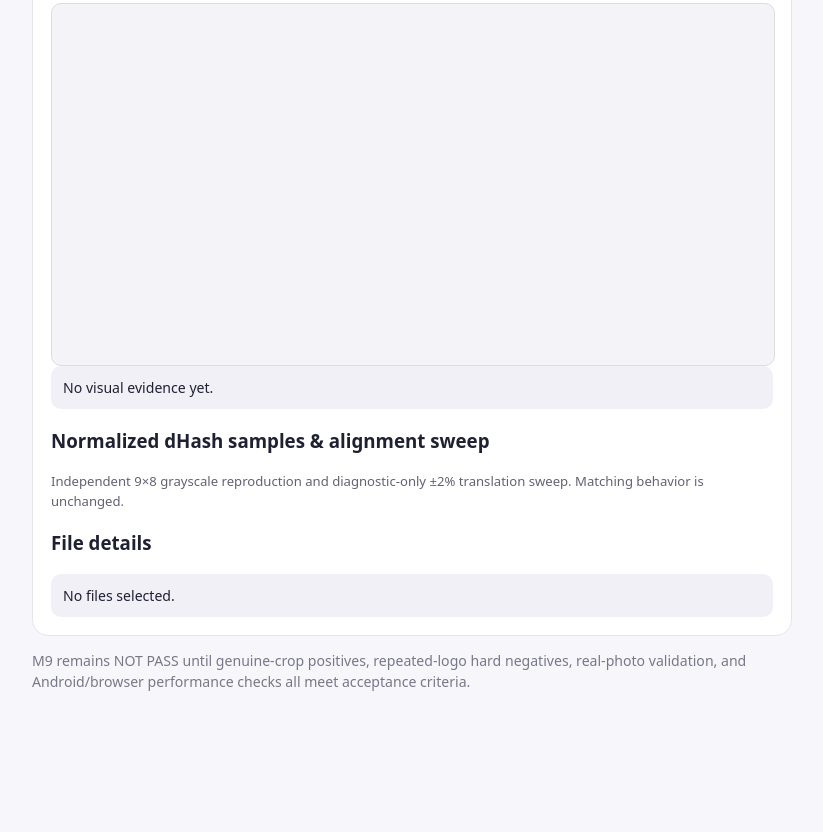
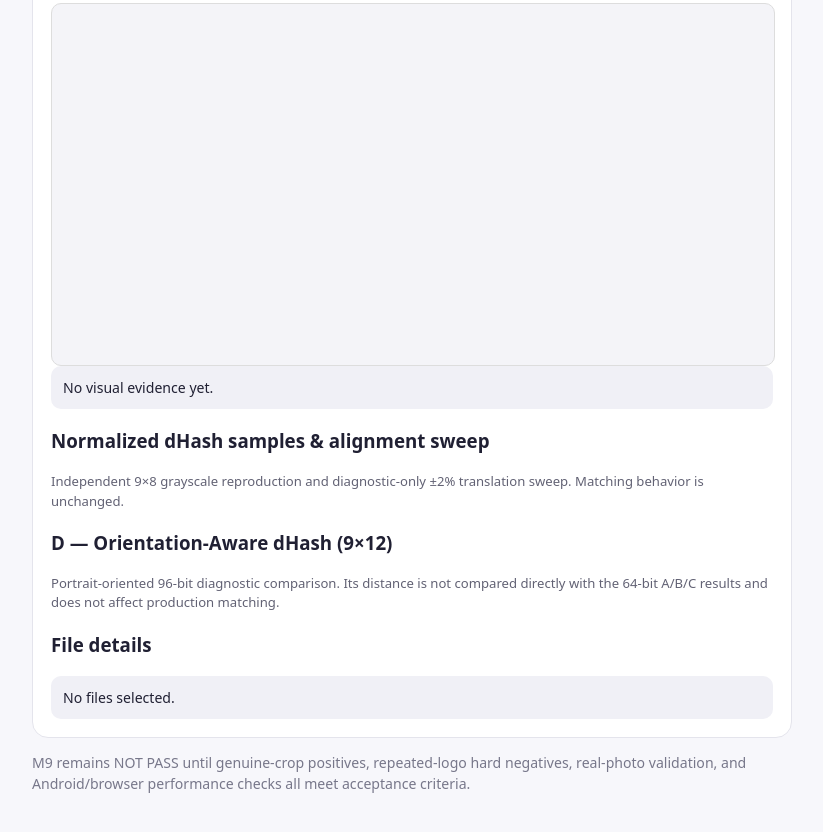
Before and after one commit to Sharmabasu098/Mobile-Freedom, a website built with Vite: page m9-crop-regression.html in a window 1280 px wide. Shown: the part 843-1675 px from the top of the page, without its empty margins (228-1051 px from the left). Before the commit the page ends 1589 px from the top, so only its background shows below. Built offline with nearby package versions, Linux system fonts and the light colour scheme.

Commit message:
test(m9): add orientation-aware dHash evidence panel

```diff
--- a/m9-crop-regression.html
+++ b/m9-crop-regression.html
@@ -53,6 +53,9 @@
     <h3>Normalized dHash samples & alignment sweep</h3>
     <p class="preview-note">Independent 9×8 grayscale reproduction and diagnostic-only ±2% translation sweep. Matching behavior is unchanged.</p>
     <canvas id="m9-normalized-preview" width="540" height="350" hidden></canvas>
+    <h3>D — Orientation-Aware dHash (9×12)</h3>
+    <p class="preview-note">Portrait-oriented 96-bit diagnostic comparison. Its distance is not compared directly with the 64-bit A/B/C results and does not affect production matching.</p>
+    <canvas id="m9-orientation-preview" width="540" height="170" hidden></canvas>
     <h3>File details</h3>
     <div id="m9-files-info" class="result small">No files selected.</div>
   </section>
```
